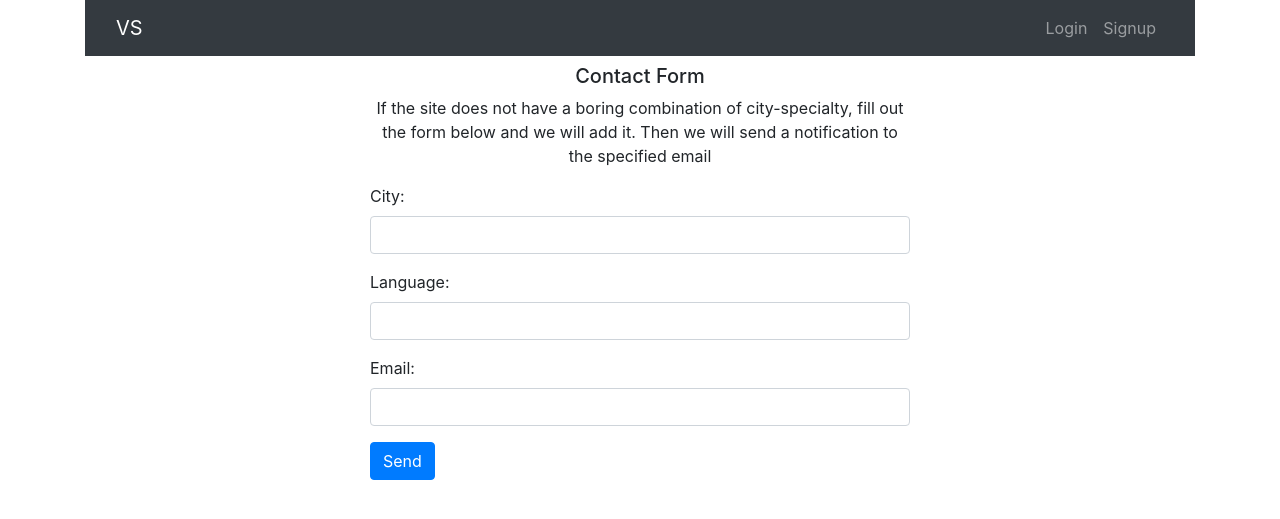
After one commit to MaiborodaPavlo/work_scraping, a Django app: page /accounts/contact/ in a window 1280 px wide. The commit adds this page. Shown: the top 519 px of the page. Run offline with Django 3.2, Linux system fonts and the light colour scheme; parts of the project's set-up code (start-up, migrations or seed data) failed here and were passed over; some libraries are stand-ins or nearby versions.

Commit message:
Contacts added

```diff
--- a/accounts/forms.py
+++ b/accounts/forms.py
@@ -73,3 +73,15 @@ class UserUpdateForm(forms.ModelForm):
     class Meta:
         model = User
         fields = ('city', 'language', 'is_subscribed')
+
+
+class ContactForm(forms.Form):
+    city = forms.CharField(
+        widget=forms.TextInput(attrs={'class': 'form-control'}),
+    )
+    language = forms.CharField(
+        widget=forms.TextInput(attrs={'class': 'form-control'}),
+    )
+    email = forms.EmailField(
+        widget=forms.EmailInput(attrs={'class': 'form-control'}),
+    )
--- /dev/null
+++ b/accounts/templates/accounts/contact.html
@@ -0,0 +1,29 @@
+{% extends "base.html" %}
+
+{% block title %}
+    Contacts
+{% endblock %}
+
+{% block content %}
+    <div class="row">
+        <div class="col-md-6 mx-auto">
+            <div class="text-center my-2">
+                <h5>Contact Form</h5>
+                <p>
+                    If the site does not have a boring combination of city-specialty,
+                    fill out the form below and we will add it.
+                    Then we will send a notification to the specified email
+                </p>
+            </div>
+            <form method="POST">
+                {% csrf_token %}
+                <div class="form-group">
+                    {{ form.as_p }}
+                    <script src='https://www.google.com/recaptcha/api.js'></script>
+                    <div class="g-recaptcha" data-sitekey="{{ recaptcha_site_key }}"></div>
+                </div>
+                <button type="submit" class="btn btn-primary">Send</button>
+            </form>
+        </div>
+    </div>
+{% endblock %}
--- a/accounts/urls.py
+++ b/accounts/urls.py
@@ -6,6 +6,7 @@ from .views import (
     register_view,
     update_view,
     delete_view,
+    contact_view,
 )
 
 urlpatterns = [
@@ -14,4 +15,5 @@ urlpatterns = [
     path('register/', register_view, name='register'),
     path('update/', update_view, name='update'),
     path('delete/', delete_view, name='delete'),
+    path('contact/', contact_view, name='contact'),
 ]
--- /dev/null
+++ b/accounts/utils.py
@@ -0,0 +1,28 @@
+from functools import wraps
+
+from django.contrib import messages
+
+import requests
+
+from work_scraping.settings import RECAPTCHA_SECRET_KEY
+
+
+def check_recaptcha(view_func):
+    @wraps(view_func)
+    def _wrapped_view(request, *args, **kwargs):
+        request.recaptcha_is_valid = None
+        if request.method == 'POST':
+            recaptcha_response = request.POST.get('g-recaptcha-response')
+            data = {
+                'secret': RECAPTCHA_SECRET_KEY,
+                'response': recaptcha_response
+            }
+            r = requests.post('https://www.google.com/recaptcha/api/siteverify', data=data)
+            result = r.json()
+            if result['success']:
+                request.recaptcha_is_valid = True
+            else:
+                request.recaptcha_is_valid = False
+                messages.error(request, 'Invalid reCAPTCHA. Please try again.')
+        return view_func(request, *args, **kwargs)
+    return _wrapped_view
--- a/accounts/views.py
+++ b/accounts/views.py
@@ -7,11 +7,15 @@ from django.contrib.auth import (
 )
 from django.shortcuts import render, redirect
 
+from work_scraping.settings import RECAPTCHA_SITE_KEY
 from .forms import (
     UserLoginForm,
     UserRegisterForm,
     UserUpdateForm,
+    ContactForm,
 )
+from .tasks import send_contact_email
+from .utils import check_recaptcha
 
 User = get_user_model()
 
@@ -73,3 +77,15 @@ def delete_view(request):
             _user.delete()
             messages.success(request, 'User deleted successfully.')
     return redirect('home')
+
+
+@check_recaptcha
+def contact_view(request):
+    if request.method == 'POST':
+        form = ContactForm(request.POST)
+        if form.is_valid() and request.recaptcha_is_valid:
+            send_contact_email.delay(form.cleaned_data)
+            messages.success(request, 'Your request has been sent')
+            return redirect('accounts:contact')
+    form = ContactForm()
+    return render(request, 'accounts/contact.html', {'recaptcha_site_key': RECAPTCHA_SITE_KEY, 'form': form})
--- a/templates/base.html
+++ b/templates/base.html
@@ -30,6 +30,7 @@
                             {% else %}
                                 <a class="nav-item nav-link" aria-current="page" href="{% url 'accounts:logout' %}">Logout</a>
                                 <a class="nav-item nav-link" aria-current="page" href="{% url 'accounts:update' %}">Settings</a>
+                                <a class="nav-item nav-link" aria-current="page" href="{% url 'accounts:contact' %}">Contacts</a>
                             {% endif %}
                         </div>
                     </div>
```
Also changed, not shown: accounts/tasks.py (added, +13 -0 lines), accounts/templates/accounts/login.html (+0 -14 lines), scripts/send_emails.py (+11 -1 lines), work_scraping/celery.py (added, +10 -0 lines), work_scraping/settings.py (+11 -0 lines).
